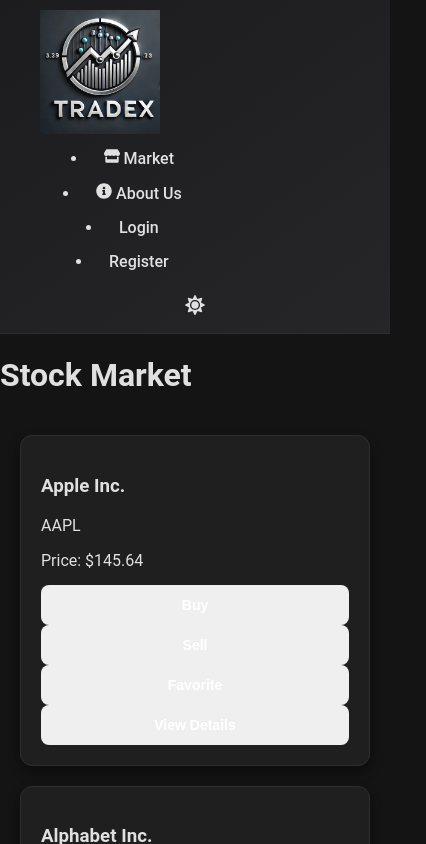
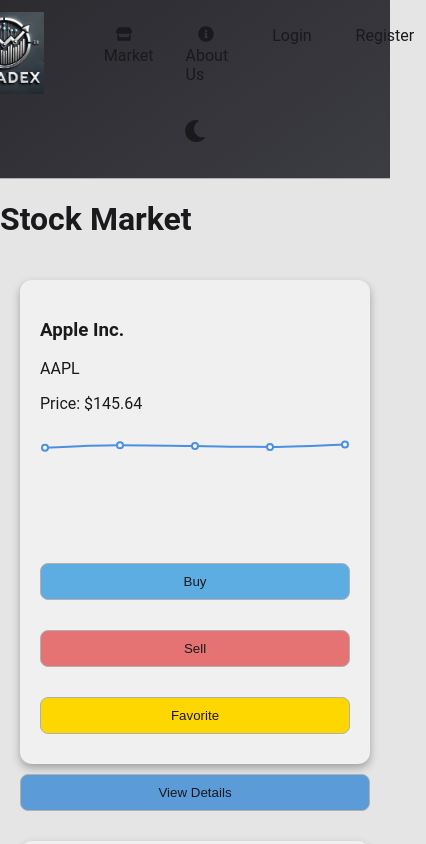
Before and after one commit to Aliiyousiff/tradex-FE, a React (Vite) app: page / in a window 390 px wide. Shown: the top 844 px of the page, 426 px wide, since content can reach past the window. Built offline with nearby package versions, Linux system fonts and the light colour scheme; a web font is replaced by a local one.

Commit message:
chart and design updates

```diff
--- a/src/App.css
+++ b/src/App.css
@@ -1,4 +1,4 @@
-/* Global Styles */
+/* Base Styles */
 body {
   font-family: 'Roboto', sans-serif;
   margin: 0;
@@ -8,90 +8,48 @@
   transition: background-color 0.3s ease, color 0.3s ease;
 }
 
-/* Theme Variables */
 :root {
-  --bg-color: #141414;
-  --text-color: #e0e0e0;
-  --card-bg-color: #1f1f1f;
-  --border-color: #2e2e30;
-  --button-bg-primary: #28a745;
-  --button-bg-secondary: #dc3545;
-  --button-bg-tertiary: #007bff;
+  --bg-color: #1a1a1d;
+  --text-color: #dcdcdc;
+  --card-bg-color: #2e2e34;
+  --border-color: #3f3f46;
+  --button-bg-primary: #34c759; /* Green */
+  --button-bg-secondary: #ff3b30; /* Red */
+  --button-bg-tertiary: #ffcc00; /* Yellow */
+  --button-bg-details: #4a90e2; /* Blue */
   --button-text-color: #ffffff;
 }
 
 body.light-mode {
-  --bg-color: #f0f0f0;
-  --text-color: #141414;
-  --card-bg-color: #ffffff;
-  --border-color: #d0d0d0;
-  --button-bg-primary: #34c759;
-  --button-bg-secondary: #ff3b30;
-  --button-bg-tertiary: #0a84ff;
-  --button-text-color: #ffffff;
+  --bg-color: #e5e5e5;
+  --text-color: #1a1a1d;
+  --card-bg-color: #f0f0f0;
+  --border-color: #b0b0b0;
+  --button-bg-primary: #5dade2;
+  --button-bg-secondary: #e57373;
+  --button-bg-tertiary: #ffd700;
+  --button-bg-details: #5a9bd8;
+  --button-text-color: #1a1a1d;
 }
 
-/* About Us Page Styles */
-.aboutus-container {
-  max-width: 800px;
-  margin: 40px auto;
-  padding: 20px;
-  background: var(--card-bg-color);
-  border-radius: 12px;
-  box-shadow: 0 8px 16px rgba(0, 0, 0, 0.6);
-  color: var(--text-color);
-}
-
-.aboutus-sections {
-  display: flex;
-  flex-direction: column;
-  gap: 20px;
-}
-
-.aboutus-sections .card {
-  padding: 20px;
-  border-radius: 12px;
-  background-color: var(--card-bg-color);
-  box-shadow: 0 4px 8px rgba(0, 0, 0, 0.4);
-  border: 1px solid var(--border-color);
-}
-
-.aboutus-sections h2 {
-  font-size: 24px;
-  margin-bottom: 10px;
-}
-
-.aboutus-sections p {
-  font-size: 16px;
-  line-height: 1.5;
-}
-
-/* App Container */
-.App {
-  display: flex;
-  flex-direction: column;
-  min-height: 100vh;
-  background-color: var(--bg-color);
-}
-
-/* Navigation Bar */
+/* Navbar Styles */
 .navbar {
-  background: linear-gradient(145deg, #1c1c1e, #262628);
-  padding: 10px 40px;
+  background: linear-gradient(145deg, #2b2b30, #3c3c43);
+  padding: 10px 20px;
   display: flex;
   align-items: center;
   justify-content: space-between;
   border-bottom: 1px solid var(--border-color);
 }
 
-/* Logo Image */
-.navbar-logo {
+.navbar-left {
   display: flex;
   align-items: center;
+  gap: 20px;
 }
 
 .navbar-logo-img {
-  width: 140px;
+  width: 80px;
   height: auto;
   transition: transform 0.2s ease;
 }
@@ -100,29 +58,24 @@
   transform: scale(1.05);
 }
 
-/* Navbar Links */
 .navbar-links {
   display: flex;
-  align-items: center;
-  gap: 30px;
-  flex: 1;
-  justify-content: center;
+  gap: 20px;
+  list-style: none;
 }
 
 .navbar-link,
 .logout-button {
   color: var(--text-color);
   text-decoration: none;
-  font-size: 16px;
-  font-weight: 500;
-  padding: 8px 16px;
+  padding: 8px 12px;
   border-radius: 5px;
-  transition: color 0.2s ease, background-color 0.2s ease;
+  transition: background-color 0.2s ease;
 }
 
 .navbar-link:hover,
 .logout-button:hover {
-  background-color: #333333;
+  background-color: #4a4a50;
 }
 
 /* Dark Mode Toggle Button */
@@ -130,145 +83,151 @@
   background: none;
   border: none;
   color: var(--text-color);
-  font-size: 20px;
+  font-size: 22px;
   cursor: pointer;
-  display: flex;
-  align-items: center;
-  justify-content: center;
-  padding: 8px;
+  padding: 10px;
   border-radius: 50%;
   transition: background-color 0.3s ease;
 }
 
 .toggle-button:hover {
-  background-color: #333333;
+  background-color: #4a4a50;
+}
+
+/* Form Container Styles */
+.form-container {
+  max-width: 500px;
+  margin: 40px auto;
+  padding: 20px;
+  background: var(--card-bg-color);
+  border-radius: 12px;
+  box-shadow: 0 8px 16px rgba(0, 0, 0, 0.5);
+}
+
+input,
+button,
+.TextField {
+  width: 100%;
+  margin: 10px 0;
+  padding: 10px;
+  border-radius: 8px;
+  border: 1px solid var(--border-color);
+  background-color: var(--card-bg-color);
+  color: var(--text-color);
+}
+
+button {
+  cursor: pointer;
+  background-color: var(--button-bg-details);
+  color: var(--button-text-color);
+  transition: transform 0.2s ease, box-shadow 0.2s ease;
+}
+
+button:hover {
+  transform: translateY(-2px);
+  box-shadow: 0 4px 8px rgba(0, 0, 0, 0.3);
+}
+
+/* Error Message */
+.error-message {
+  color: var(--button-bg-secondary);
+  font-size: 14px;
+  margin: 10px 0;
+}
+
+/* About Us Page */
+.aboutus-container {
+  max-width: 800px;
+  margin: 40px auto;
+  padding: 20px;
+  background: var(--card-bg-color);
+  border-radius: 12px;
+  box-shadow: 0 8px 16px rgba(0, 0, 0, 0.5);
+}
+
+.aboutus-title {
+  text-align: center;
+  margin-bottom: 20px;
+  font-size: 28px;
+}
+
+.aboutus-sections .card {
+  padding: 20px;
+  border-radius: 12px;
+  background: var(--card-bg-color);
+  box-shadow: 0 4px 8px rgba(0, 0, 0, 0.3);
+  margin-bottom: 20px;
+}
+
+.card h2 {
+  margin-bottom: 10px;
+  font-size: 22px;
+}
+
+.card p {
+  font-size: 16px;
+}
+
+.icon {
+  margin-right: 10px;
+  color: var(--button-bg-primary);
 }
 
 /* Stock List Layout */
 .stock-list {
   display: grid;
-  grid-template-columns: repeat(auto-fill, minmax(300px, 1fr));
+  grid-template-columns: repeat(auto-fit, minmax(300px, 1fr));
   gap: 20px;
   padding: 20px;
 }
 
-/* Stock Item Card */
-.stock-item {
+.stock-item-card {
   background: var(--card-bg-color);
-  color: var(--text-color);
   padding: 20px;
   border-radius: 12px;
-  box-shadow: 0 6px 12px rgba(0, 0, 0, 0.4);
-  border: 1px solid var(--border-color);
-  display: flex;
-  flex-direction: column;
-  justify-content: space-between;
-  transition: transform 0.3s ease, box-shadow 0.3s ease;
+  box-shadow: 0 4px 8px rgba(0, 0, 0, 0.3);
 }
 
-.stock-item:hover {
-  transform: translateY(-6px);
-  box-shadow: 0 12px 30px rgba(0, 0, 0, 0.7);
+.stock-chart {
+  margin: 20px 0;
 }
 
-.stock-item h2 {
-  font-size: 20px;
-  margin-bottom: 10px;
+.button-container {
+  display: flex;
+  gap: 10px;
 }
 
-.stock-item p {
-  font-size: 16px;
-  margin-bottom: 15px;
+.buy-button {
+  background: var(--button-bg-primary);
 }
 
-/* Button Styles */
-button,
-button.primary,
-button.secondary,
-button.tertiary {
-  display: inline-block;
-  padding: 12px 20px;
-  border-radius: 8px;
-  border: none;
-  font-size: 14px;
-  font-weight: 600;
-  color: var(--button-text-color);
-  cursor: pointer;
-  transition: transform 0.3s ease, box-shadow 0.3s ease;
+.sell-button {
+  background: var(--button-bg-secondary);
 }
 
-button.primary:hover {
-  background: #34d058;
-  transform: translateY(-3px);
+.favorite-button {
+  background: var(--button-bg-tertiary);
 }
 
-button.secondary:hover {
-  background: #e74c3c;
-  transform: translateY(-3px);
+.details-button {
+  background: var(--button-bg-details);
 }
 
-button.tertiary:hover {
-  background: #339af0;
-  transform: translateY(-3px);
-}
-
-button:disabled {
-  background: #3a3a3d;
-  color: #b0b0b0;
-  cursor: not-allowed;
-}
-
-/* Form Container */
-.form-container {
-  max-width: 450px;
-  margin: 20px auto;
-  padding: 20px;
-  background: var(--card-bg-color);
-  border-radius: 12px;
-  box-shadow: 0 8px 16px rgba(0, 0, 0, 0.6);
-}
-
-/* Error Message */
-.error-message {
-  color: #e74c3c;
-  font-size: 14px;
-  margin-top: 10px;
-}
-
-/* Footer */
-footer {
-  background: linear-gradient(145deg, #1c1c1e, #262628);
-  color: var(--text-color);
-  text-align: center;
-  padding: 20px;
-}
-
-/* Media Queries */
+/* Responsive Design */
 @media (max-width: 768px) {
   .navbar {
     flex-direction: column;
-    align-items: flex-start;
   }
 
-  .navbar-logo-img {
-    width: 120px;
+  .button-container {
+    flex-direction: column;
   }
 
-  .navbar-links {
-    flex-direction: column;
-    gap: 15px;
-    margin-top: 10px;
+  .form-container {
+    width: 90%;
   }
 
-  .toggle-button {
-    align-self: flex-end;
-  }
-
-  .stock-list {
-    grid-template-columns: 1fr;
-  }
-
-  button {
+  .details-button {
     width: 100%;
   }
 }
--- a/src/components/Navbar.jsx
+++ b/src/components/Navbar.jsx
@@ -1,25 +1,50 @@
 // src/components/Navbar.jsx
 
-import React, { useState } from "react"
-import { Link } from "react-router-dom"
-import { FaSignOutAlt, FaUser, FaChartLine, FaStore, FaSun, FaMoon, FaInfoCircle } from "react-icons/fa"
+import React, { useEffect, useState } from "react";
+import { Link } from "react-router-dom";
+import {
+  FaSignOutAlt,
+  FaUser,
+  FaChartLine,
+  FaStore,
+  FaSun,
+  FaMoon,
+  FaInfoCircle,
+} from "react-icons/fa";
 
 const Navbar = ({ isAuthenticated, onLogout }) => {
-  const [darkMode, setDarkMode] = useState(true)
+  // State for Dark Mode
+  const [darkMode, setDarkMode] = useState(
+    localStorage.getItem("darkMode") === "true"
+  );
 
+  // Toggle Dark Mode
   const toggleDarkMode = () => {
-    setDarkMode(!darkMode)
-    document.body.classList.toggle("light-mode", !darkMode)
+    const newDarkMode = !darkMode;
+    setDarkMode(newDarkMode);
+    document.body.classList.toggle("light-mode", !newDarkMode);
+    localStorage.setItem("darkMode", newDarkMode);
+  };
+
+  // Effect to apply dark mode on initial render based on localStorage
+  useEffect(() => {
+    if (darkMode) {
+      document.body.classList.remove("light-mode");
+    } else {
+      document.body.classList.add("light-mode");
     }
+  }, [darkMode]);
 
   return (
     <nav className="navbar">
-      <div className="navbar-logo">
-        <Link to="/">
-          <img src="/images/logo.png" alt="TradeX Logo" className="navbar-logo-img" />
+      <div className="navbar-left">
+        <Link to="/" className="navbar-logo">
+          <img
+            src="/images/logo.png"
+            alt="TradeX Logo"
+            className="navbar-logo-img"
+          />
         </Link>
-      </div>
-
         <ul className="navbar-links">
           <li>
             <Link to="/market" className="navbar-link">
@@ -60,12 +85,12 @@
             </>
           )}
         </ul>
-
+      </div>
       <button onClick={toggleDarkMode} className="toggle-button">
         {darkMode ? <FaSun /> : <FaMoon />}
       </button>
     </nav>
-  )
-}
+  );
+};
 
-export default Navbar
+export default Navbar;
--- a/src/components/StockItem.jsx
+++ b/src/components/StockItem.jsx
@@ -1,18 +1,46 @@
-import React from 'react'
+import React from "react";
+import { LineChart, Line, XAxis, YAxis, Tooltip, ResponsiveContainer } from "recharts";
 
 const StockItemCard = ({ stock, onBuy, onSell, onFavorite }) => {
-  if (!stock) return null // Guard clause if stock is not provided
+  if (!stock) return null;
+
+  const stockData = stock.history || [
+    { time: "10 AM", price: stock.price * 0.98 },
+    { time: "11 AM", price: stock.price * 1.01 },
+    { time: "12 PM", price: stock.price },
+    { time: "1 PM", price: stock.price * 0.99 },
+    { time: "2 PM", price: stock.price * 1.02 },
+  ];
 
   return (
     <div className="stock-item-card">
-      <h3>{stock.name}</h3>
-      <p>{stock.symbol}</p>
-      <p>Price: ${stock.price}</p>
-      <button onClick={() => onBuy(stock)}>Buy</button>
-      <button onClick={() => onSell(stock)}>Sell</button>
-      <button onClick={() => onFavorite(stock)}>Favorite</button>
+      <div className="stock-info">
+        <h3>{stock.name}</h3>
+        <p>{stock.symbol}</p>
+        <p>Price: ${stock.price.toFixed(2)}</p>
+      </div>
+
+      <div className="stock-chart">
+        <ResponsiveContainer width="100%" height={100}>
+          <LineChart data={stockData}>
+            <XAxis dataKey="time" hide />
+            <YAxis hide />
+            <Tooltip
+              contentStyle={{ backgroundColor: "#2e2e34", color: "#dcdcdc" }}
+              labelStyle={{ color: "#ffffff" }}
+            />
+            <Line type="monotone" dataKey="price" stroke="#4a90e2" strokeWidth={2} />
+          </LineChart>
+        </ResponsiveContainer>
+      </div>
+
+      <div className="button-container">
+        <button className="buy-button" onClick={() => onBuy(stock)}>Buy</button>
+        <button className="sell-button" onClick={() => onSell(stock)}>Sell</button>
+        <button className="favorite-button" onClick={() => onFavorite(stock)}>Favorite</button>
+      </div>
     </div>
-  )
-}
+  );
+};
 
-export default StockItemCard
+export default StockItemCard;
--- a/src/pages/LoginPage.jsx
+++ b/src/pages/LoginPage.jsx
@@ -1,73 +1,36 @@
-// src/pages/LoginPage.js
+import React, { useState } from "react";
+import { useNavigate } from "react-router-dom";
+import { SignInUser } from "../services/Auth";
+import Box from "@mui/material/Box";
+import TextField from "@mui/material/TextField";
 
-import { useState } from "react"
-import { useNavigate } from "react-router-dom"
-import { SignInUser } from "../services/Auth"
-import * as React from "react"
-import Box from "@mui/material/Box"
-import TextField from "@mui/material/TextField"
-
-const LoginPage = ({ setUser, fetchUserSession }) => {
-  let navigate = useNavigate()
-  let initialState = { email: "", password: "" }
-  const [formValues, setFormValues] = useState(initialState)
-  const [errorMessage, setErrorMessage] = useState("")
-
-  const handleChange = (e) => {
-    setFormValues({ ...formValues, [e.target.name]: e.target.value })
-  }
+const LoginPage = ({ setUser }) => {
+  const navigate = useNavigate();
+  const [formValues, setFormValues] = useState({ email: "", password: "" });
+  const [error, setError] = useState("");
 
   const handleSubmit = async (e) => {
-    e.preventDefault()
+    e.preventDefault();
     try {
-      const payload = await SignInUser(formValues)
-      setFormValues(initialState)
-      setUser(payload)
-      localStorage.setItem("user", JSON.stringify(payload))
-      fetchUserSession()
-      navigate("/")
-    } catch (error) {
-      setErrorMessage("Invalid email or password. Please try again.")
+      const user = await SignInUser(formValues);
+      setUser(user);
+      navigate("/");
+    } catch {
+      setError("Invalid email or password.");
     }
-  }
+  };
 
   return (
     <div className="form-container">
-      <h1>Login to TradeX</h1>
-      <form onSubmit={handleSubmit} className="login-form">
-        <Box
-          component="form"
-          sx={{ "& > :not(style)": { m: 1, width: "25ch" } }}
-          noValidate
-          autoComplete="off"
-        >
-          <TextField
-            onChange={handleChange}
-            id="outlined-email"
-            label="Email"
-            name="email"
-            type="email"
-            placeholder="example@example.com"
-            value={formValues.email}
-            required
-            variant="outlined"
-          />
-          <TextField
-            id="outlined-password"
-            label="Password"
-            onChange={handleChange}
-            name="password"
-            type="password"
-            placeholder="Enter your password"
-            value={formValues.password}
-            required
-          />
-        </Box>
-        {errorMessage && <p className="error-message">{errorMessage}</p>}
-        <button type="submit" className="button">Login</button>
-      </form>
+      <h1>Login</h1>
+      <Box component="form" onSubmit={handleSubmit}>
+        <TextField label="Email" name="email" fullWidth />
+        <TextField label="Password" name="password" fullWidth />
+        {error && <p>{error}</p>}
+        <button type="submit">Login</button>
+      </Box>
     </div>
-  )
-}
+  );
+};
 
-export default LoginPage
+export default LoginPage;
--- a/src/pages/RegisterPage.jsx
+++ b/src/pages/RegisterPage.jsx
@@ -1,90 +1,68 @@
-import { useState } from "react"
-import { useNavigate } from "react-router-dom"
-import { RegisterUser } from "../services/Auth"
-import * as React from "react"
-import Box from "@mui/material/Box"
-import TextField from "@mui/material/TextField"
+import React, { useState } from "react";
+import { useNavigate } from "react-router-dom";
+import { RegisterUser } from "../services/Auth";
+import Box from "@mui/material/Box";
+import TextField from "@mui/material/TextField";
 
 const RegisterPage = () => {
-  let navigate = useNavigate()
-  const initialState = {
-    username: "",
-    email: "",
-    password: "",
-  }
-  const [formValues, setFormValues] = useState(initialState)
-  const [error, setError] = useState("")
+  const navigate = useNavigate();
+  const initialState = { username: "", email: "", password: "" };
+  const [formValues, setFormValues] = useState(initialState);
+  const [error, setError] = useState("");
 
   const handleChange = (e) => {
-    setFormValues({ ...formValues, [e.target.name]: e.target.value })
-  }
+    setFormValues({ ...formValues, [e.target.name]: e.target.value });
+  };
 
   const handleSubmit = async (e) => {
-    e.preventDefault()
+    e.preventDefault();
     try {
-      await RegisterUser(formValues)
-      setFormValues(initialState)
-      navigate("/")
+      await RegisterUser(formValues);
+      setFormValues(initialState);
+      navigate("/");
     } catch (error) {
-      setError("Registration failed! Please try again.")
+      setError("Registration failed! Please try again.");
     }
-  }
+  };
 
   return (
     <div className="form-container">
-      <h1 className="register-title">Join TradeX!</h1>
-      <form onSubmit={handleSubmit} className="register-form">
-        <div class="register-box">
-          <div className="input-wrapper">
-            <Box
-              component="form"
-              sx={{ "& > :not(style)": { m: 1, width: "40ch" } }}
-              noValidate
-              autoComplete="off"
-            >
+      <h1>Join TradeX!</h1>
+      <form onSubmit={handleSubmit}>
+        <Box component="form" noValidate autoComplete="off">
           <TextField
-                onChange={handleChange}
-                id="outlined-basic"
             label="Username"
             name="username"
             type="text"
-                placeholder="Enter your username"
-                className="rainbow-p-around_medium"
+            onChange={handleChange}
             value={formValues.username}
             required
-                variant="outlined"
+            fullWidth
           />
           <TextField
-                onChange={handleChange}
-                id="outlined-basic"
             label="Email"
             name="email"
             type="email"
-                placeholder="example@example.com"
-                className="rainbow-p-around_medium"
+            onChange={handleChange}
             value={formValues.email}
             required
-                variant="outlined"
+            fullWidth
           />
           <TextField
-                id="outlined-password-input"
             label="Password"
-                onChange={handleChange}
             name="password"
             type="password"
-                placeholder="Enter your password"
+            onChange={handleChange}
             value={formValues.password}
             required
+            fullWidth
           />
         </Box>
-          </div>
-        </div>
-        <button type="submit" className="button">
-          Register
-        </button>
+        {error && <p className="error-message">{error}</p>}
+        <button type="submit" className="button">Register</button>
       </form>
     </div>
-  )
-}
+  );
+};
 
-export default RegisterPage
+export default RegisterPage;
--- a/src/pages/StockDetail.jsx
+++ b/src/pages/StockDetail.jsx
@@ -1,5 +1,5 @@
 import React, { useState, useEffect } from 'react';
-import { useLocation, useNavigate } from 'react-router-dom'; // Hooks for accessing location and navigating
+import { useLocation, useNavigate } from 'react-router-dom';
 import { Line } from 'react-chartjs-2';
 import {
   Chart as ChartJS,
@@ -12,28 +12,20 @@
   Legend
 } from 'chart.js';
 
-// Registering the necessary Chart.js components
-ChartJS.register(
-  CategoryScale,
-  LinearScale,
-  PointElement,
-  LineElement,
-  Title,
-  Tooltip,
-  Legend
-);
+// Registering necessary Chart.js components
+ChartJS.register(CategoryScale, LinearScale, PointElement, LineElement, Title, Tooltip, Legend);
 
 const StockDetail = () => {
-  const location = useLocation(); // Access the location prop
-  const navigate = useNavigate(); // Hook for navigation
+  const location = useLocation();
+  const navigate = useNavigate();
   const [stock, setStock] = useState(null);
 
-  // Extract stock data from location state (passed from Market page)
+  // Extract stock data from location state
   useEffect(() => {
     if (location.state && location.state.stock) {
       setStock(location.state.stock);
     } else {
-      navigate('/market'); // If no stock data, redirect to Market page
+      navigate('/market');
     }
   }, [location, navigate]);
 
@@ -49,19 +41,71 @@
         label: `${stock.name} Price History`,
         data: stock.priceHistory.map((entry) => entry.price),
         fill: false,
-        borderColor: '#27AE60',
-        tension: 0.1
+        borderColor: '#4a90e2',
+        backgroundColor: '#4a90e2',
+        pointRadius: 3,
+        pointBackgroundColor: '#34c759',
+        pointBorderColor: '#ffffff',
+        tension: 0.3,
       }
     ]
   };
 
+  const chartOptions = {
+    responsive: true,
+    plugins: {
+      legend: {
+        position: 'top',
+        labels: {
+          color: '#dcdcdc',
+          font: {
+            family: 'Roboto',
+            size: 14,
+          },
+        },
+      },
+      tooltip: {
+        backgroundColor: '#2e2e34',
+        titleColor: '#ffffff',
+        bodyColor: '#dcdcdc',
+      },
+    },
+    scales: {
+      x: {
+        ticks: {
+          color: '#dcdcdc',
+          font: {
+            family: 'Roboto',
+            size: 12,
+          },
+        },
+        grid: {
+          color: '#3f3f46',
+        },
+      },
+      y: {
+        ticks: {
+          color: '#dcdcdc',
+          font: {
+            family: 'Roboto',
+            size: 12,
+          },
+        },
+        grid: {
+          color: '#3f3f46',
+        },
+      },
+    },
+  };
+
   return (
     <div className="stock-detail-page">
-      <button onClick={() => navigate('/market')}>Back to Market</button>
+      <button className="back-button" onClick={() => navigate('/market')}>Back to Market</button>
 
-      <h2>
+      <h2 className="stock-detail-title">
         {stock.name} ({stock.symbol})
       </h2>
+
       <div className="stock-info">
         <p>Current Price: ${stock.price}</p>
         <p>Market Cap: ${stock.marketCap}</p>
@@ -69,7 +113,9 @@
       </div>
 
       <h3>Price History (Past 3 Months)</h3>
-      <Line data={chartData} options={{ responsive: true, plugins: { legend: { position: 'top' } } }} />
+      <div className="chart-container">
+        <Line data={chartData} options={chartOptions} />
+      </div>
     </div>
   );
 };
```
Lines whose indentation alone changed are shown as unchanged.
